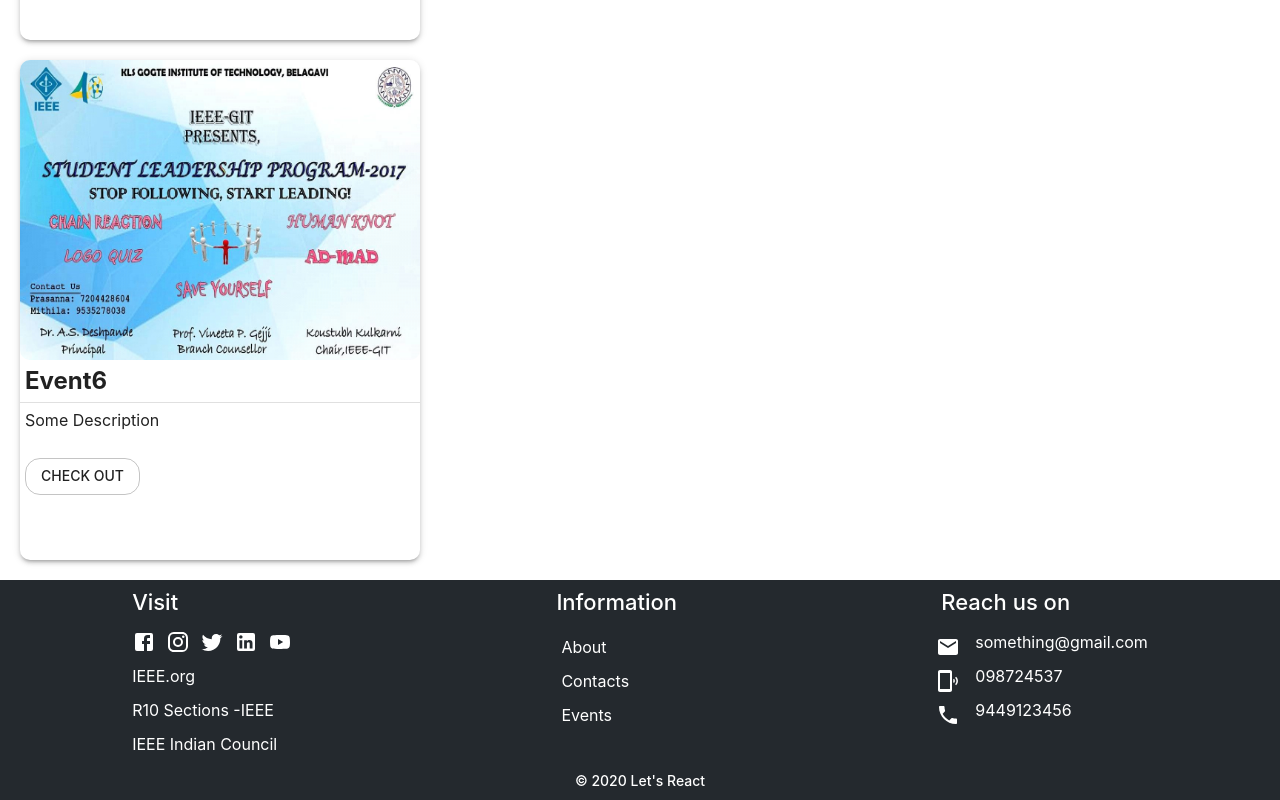
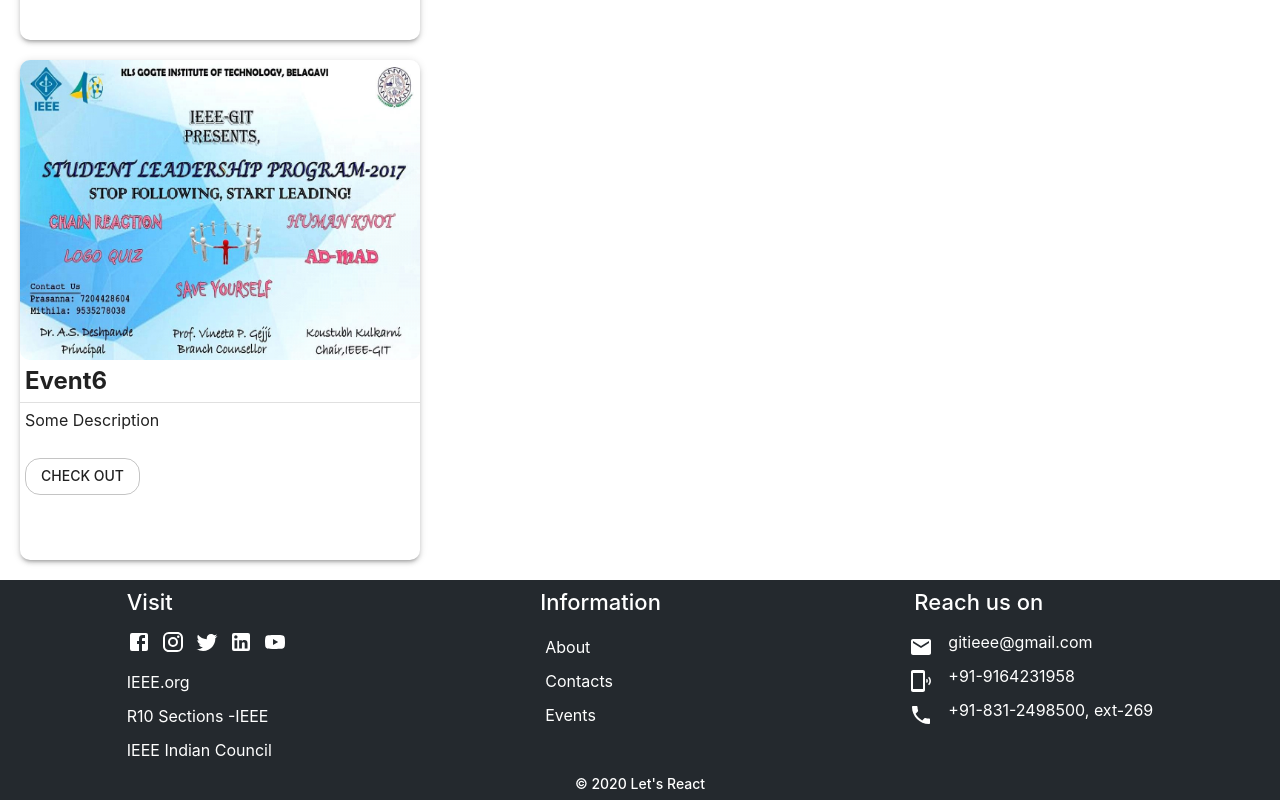
Before and after one commit to rohan8660/IEEE_GIT-Website-Contest-Let-s-React, a React (Create React App) app: page /finalVersion/Events in a window 1280 px wide. Shown: the part 2610-3410 px from the top of the page. Built offline with nearby package versions, Linux system fonts and the light colour scheme.

Commit message:
RohN updated all footer links

```diff
--- a/src/Components/Header&Footer/MobFooter.jsx
+++ b/src/Components/Header&Footer/MobFooter.jsx
@@ -74,15 +74,25 @@
             Visit
           </Typography>
           <Typography component="div" className={styles.socialIconContainer}>
+          <a href="https://www.facebook.com/IEEEGIT/">
             <FacebookIcon color="secondary" className={styles.socialIcon} />
+            </a>
+            <a href="https://www.instagram.com/ieee_git_official/">
             <InstagramIcon color="secondary" className={styles.socialIcon} />
+            </a>
+            <a href="https://twitter.com/IEEEGIT">
             <TwitterIcon color="secondary" className={styles.socialIcon} />
+            </a>
+            <a href="https://www.linkedin.com/in/ieee-git-b9397041">
             <LinkedInIcon color="secondary" className={styles.socialIcon} />
+            </a>
+            <a href="https://www.youtube.com/channel/UCpxa8x3dblieNZzF6T0xo_Q">
             <YouTubeIcon color="secondary" className={styles.socialIcon} />
+            </a>
           </Typography>
           <Typography component="div" className={styles.linkContainer}>
             <Link
-              href="#"
+              href="https://www.ieee.org/"
               underline="none"
               color="secondary"
               className={styles.linkButton}
@@ -90,7 +100,7 @@
               IEEE.org
             </Link>
             <Link
-              href="#"
+              href="https://www.ieeer10.org/"
               underline="none"
               color="secondary"
               className={styles.linkButton}
@@ -98,7 +108,7 @@
               R10 Sections -IEEE
             </Link>
             <Link
-              href="#"
+              href="https://site.ieee.org/indiacouncil/"
               underline="none"
               color="secondary"
               className={styles.linkButton}
@@ -169,7 +179,7 @@
                 color="secondary"
                 className={styles.linkButton}
               >
-                something@gmail.com
+                gitieee@gmail.com
               </Link>
             </Typography>
             <Typography component="div" className={styles.linkIconContainer}>
@@ -183,7 +193,7 @@
                 color="secondary"
                 className={styles.linkButton}
               >
-                098724537
+                +91-9164231958
               </Link>
             </Typography>
             <Typography component="div" className={styles.linkIconContainer}>
@@ -194,7 +204,7 @@
                 color="secondary"
                 className={styles.linkButton}
               >
-                9449123456
+                +91-831-2498500, ext-269
               </Link>
             </Typography>
           </Typography>
--- a/src/Components/Header&Footer/SystemFooter.jsx
+++ b/src/Components/Header&Footer/SystemFooter.jsx
@@ -80,25 +80,35 @@
             Visit
           </Typography>
           <Typography component="div" className={styles.socialIconContainer}>
+            <a href="https://www.facebook.com/IEEEGIT/">
               <Tooltip title="Facebook">
-              <FacebookIcon color="secondary" className={styles.socialIcon} />
+                <FacebookIcon color="secondary"  className={styles.socialIcon} />
               </Tooltip>
+            </a>
+            <a href="https://www.instagram.com/ieee_git_official/">
               <Tooltip title="Instagram">
                 <InstagramIcon color="secondary" className={styles.socialIcon} />
               </Tooltip>
+            </a>
+            <a href="https://twitter.com/IEEEGIT">
               <Tooltip title="Twitter">
                 <TwitterIcon color="secondary" className={styles.socialIcon} />
               </Tooltip>
+            </a>
+            <a href="https://www.linkedin.com/in/ieee-git-b9397041">
               <Tooltip title="LinkedIn">
                 <LinkedInIcon color="secondary" className={styles.socialIcon} />
               </Tooltip>
+            </a>
+            <a href="https://www.youtube.com/channel/UCpxa8x3dblieNZzF6T0xo_Q">
               <Tooltip title="YouTube">
                 <YouTubeIcon color="secondary" className={styles.socialIcon} />
               </Tooltip>
+            </a>
           </Typography>
           <Typography component="div" className={styles.linkContainer}>
             <Link
-              href="#"
+              href="https://www.ieee.org/"
               underline="none"
               color="secondary"
               className={styles.linkButton}
@@ -106,7 +116,7 @@
               IEEE.org
             </Link>
             <Link
-              href="#"
+              href="https://www.ieeer10.org/"
               underline="none"
               color="secondary"
               className={styles.linkButton}
@@ -114,7 +124,7 @@
               R10 Sections -IEEE
             </Link>
             <Link
-              href="#"
+              href="https://site.ieee.org/indiacouncil/"
               underline="none"
               color="secondary"
               className={styles.linkButton}
@@ -185,7 +195,7 @@
                 color="secondary"
                 className={styles.linkButton}
               >
-                something@gmail.com
+                gitieee@gmail.com
               </Link>
             </Typography>
             <Typography component="div" className={styles.linkIconContainer}>
@@ -199,7 +209,7 @@
                 color="secondary"
                 className={styles.linkButton}
               >
-                098724537
+                +91-9164231958
               </Link>
             </Typography>
             <Typography component="div" className={styles.linkIconContainer}>
@@ -210,7 +220,7 @@
                 color="secondary"
                 className={styles.linkButton}
               >
-                9449123456
+                +91-831-2498500, ext-269
               </Link>
             </Typography>
           </Typography>
--- a/src/Components/Header&Footer/TabFooter.jsx
+++ b/src/Components/Header&Footer/TabFooter.jsx
@@ -81,25 +81,35 @@
             Visit
           </Typography>
           <Typography component="div" className={styles.socialIconContainer}>
+            <a href="https://www.facebook.com/IEEEGIT/">
               <Tooltip title="Facebook">
-              <FacebookIcon color="secondary" className={styles.socialIcon} />
+                <FacebookIcon color="secondary"  className={styles.socialIcon} />
               </Tooltip>
+            </a>
+            <a href="https://www.instagram.com/ieee_git_official/">
               <Tooltip title="Instagram">
                 <InstagramIcon color="secondary" className={styles.socialIcon} />
               </Tooltip>
+            </a>
+            <a href="https://twitter.com/IEEEGIT">
               <Tooltip title="Twitter">
                 <TwitterIcon color="secondary" className={styles.socialIcon} />
               </Tooltip>
+            </a>
+            <a href="https://www.linkedin.com/in/ieee-git-b9397041">
               <Tooltip title="LinkedIn">
                 <LinkedInIcon color="secondary" className={styles.socialIcon} />
               </Tooltip>
+            </a>
+            <a href="https://www.youtube.com/channel/UCpxa8x3dblieNZzF6T0xo_Q">
               <Tooltip title="YouTube">
                 <YouTubeIcon color="secondary" className={styles.socialIcon} />
               </Tooltip>
+            </a>
           </Typography>
           <Typography component="div" className={styles.linkContainer}>
           <Link
-              href="#"
+              href="https://www.ieee.org/"
               underline="none"
               color="secondary"
               className={styles.linkButton}
@@ -107,7 +117,7 @@
               IEEE.org
             </Link>
             <Link
-              href="#"
+              href="https://www.ieeer10.org/"
               underline="none"
               color="secondary"
               className={styles.linkButton}
@@ -115,7 +125,7 @@
               R10 Sections -IEEE
             </Link>
             <Link
-              href="#"
+              href="https://site.ieee.org/indiacouncil/"
               underline="none"
               color="secondary"
               className={styles.linkButton}
@@ -186,7 +196,7 @@
                 color="secondary"
                 className={styles.linkButton}
               >
-                something@gmail.com
+                gitieee@gmail.com
               </Link>
             </Typography>
             <Typography component="div" className={styles.linkIconContainer}>
@@ -200,7 +210,7 @@
                 color="secondary"
                 className={styles.linkButton}
               >
-                098724537
+                +91-9164231958
               </Link>
             </Typography>
             <Typography component="div" className={styles.linkIconContainer}>
@@ -211,7 +221,7 @@
                 color="secondary"
                 className={styles.linkButton}
               >
-                9449123456
+                +91-831-2498500, ext-269
               </Link>
             </Typography>
           </Typography>
```
Lines whose indentation alone changed are shown as unchanged.
